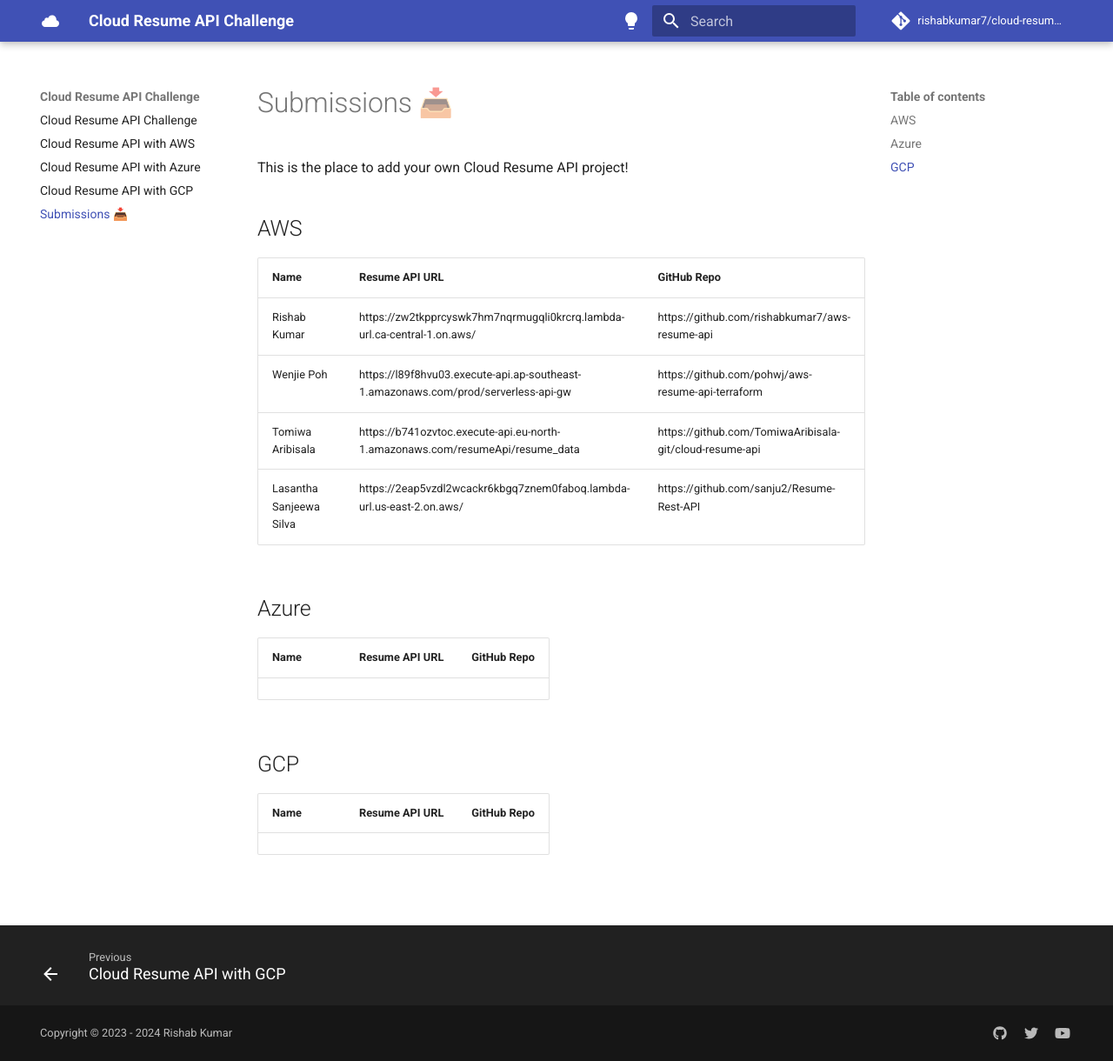
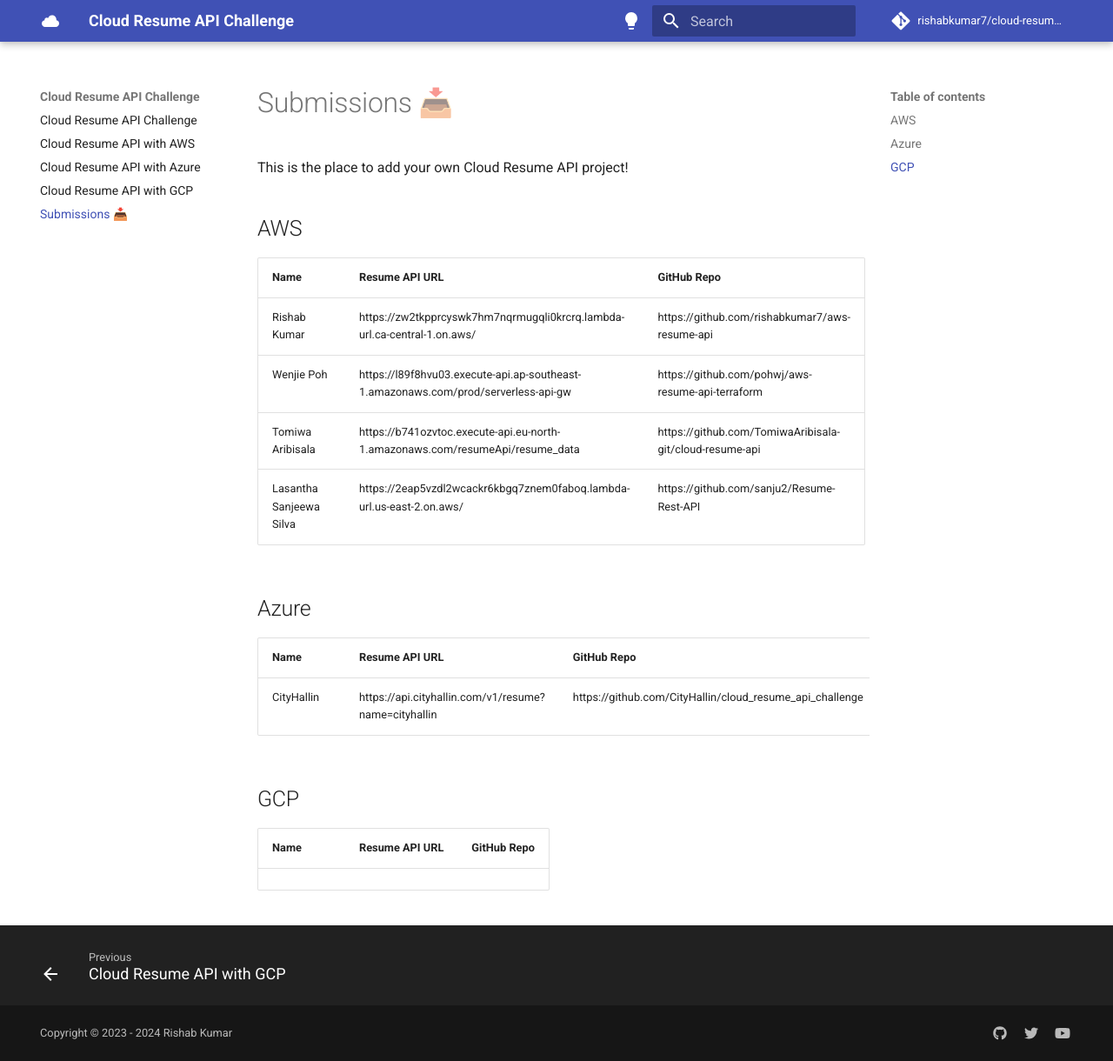
Before and after one commit to rishabkumar7/cloud-resume-api, an MkDocs documentation site: the page built from docs/submissions.md, in a window 1280 px wide and 1220 px high. Shown: the whole window at 87% size. Built offline with MkDocs 1.6.1 and Material for MkDocs 9.7.7, drawn with Linux system fonts in a browser that asks for light colours; comment, search, counter and statistics services are not loaded.

Commit message:
update Azure submissions

```diff
--- a/docs/submissions.md
+++ b/docs/submissions.md
@@ -15,7 +15,7 @@ This is the place to add your own Cloud Resume API project!
 
 | Name         | Resume API URL | GitHub Repo |
 | ------------ | -------------- | ----------- |
-|  |  |  |
+| CityHallin | https://api.cityhallin.com/v1/resume?name=cityhallin | https://github.com/CityHallin/cloud_resume_api_challenge |
 
 ## GCP
 
```
